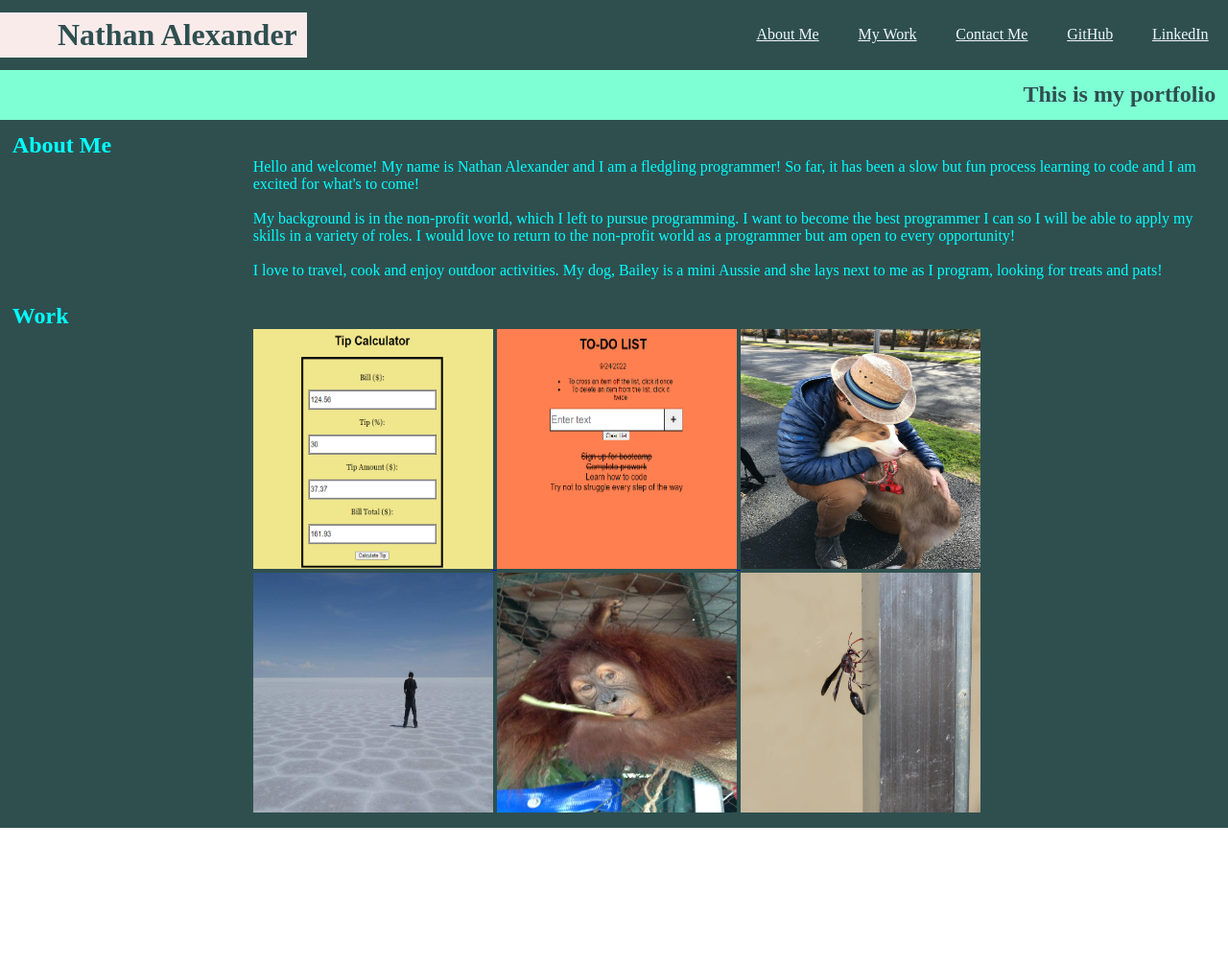
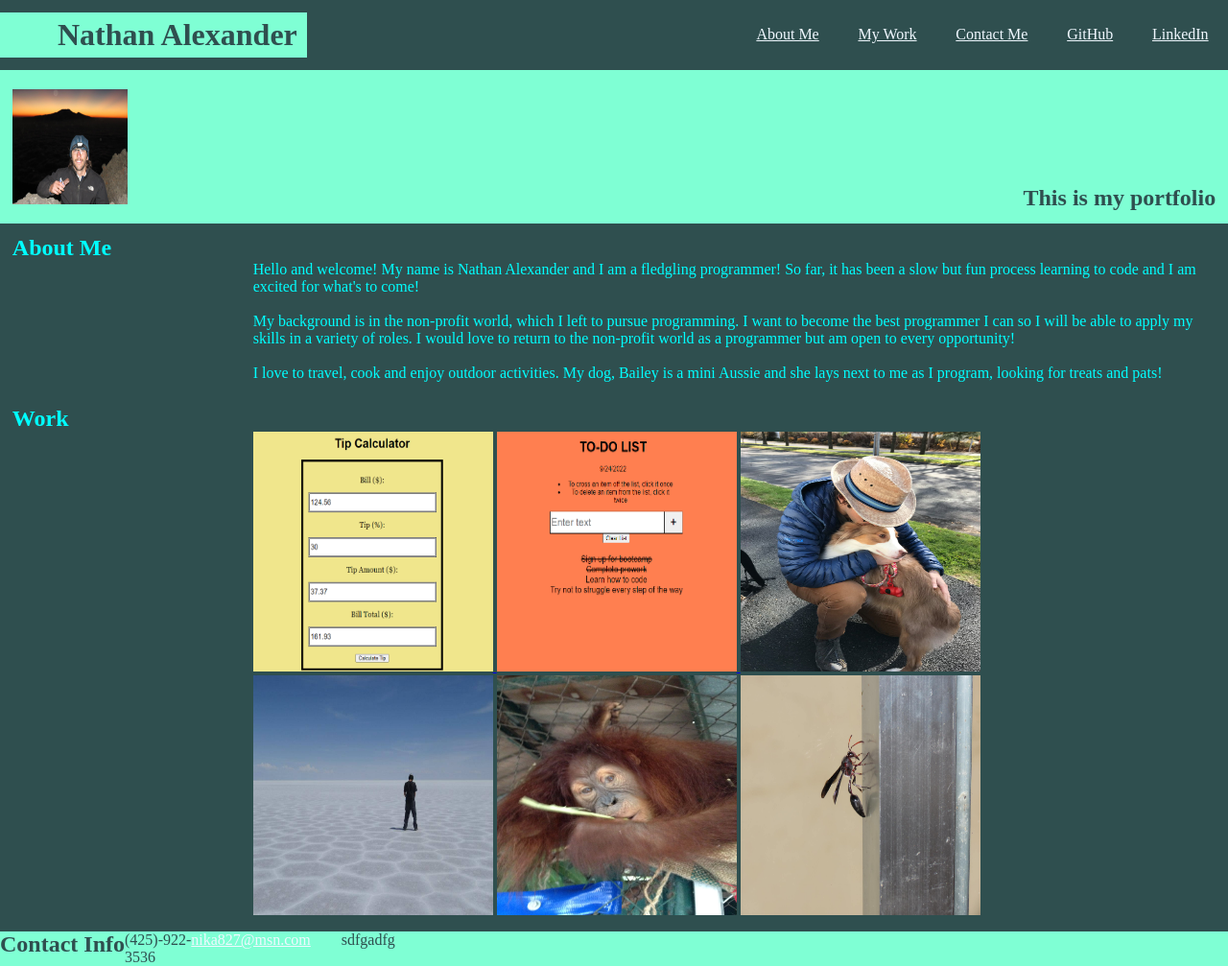
Before and after one commit to NathanAlexander1/Nathan-Portfolio-Project, a plain HTML site: page index.html in a window 1280 px wide. Shown: the whole page at 96% size. Before the commit the page ends 863 px from the top, so only its background shows below. Drawn offline with Linux system fonts and the light colour scheme.

Commit message:
added profile picture

```diff
--- a/assets/style.css
+++ b/assets/style.css
@@ -5,7 +5,7 @@
 }
 
 :root {
-    --test: rgb(250, 235, 235);
+    --test: aquamarine;
     --background: darkslategrey;
 }
 
@@ -52,13 +52,18 @@ li a {
 }
         /* subtitle section */
 .subtitle-section {
-    height: 20%;
-    background-color: aquamarine;
+    height: 20vh;
+    background-color: var(--test);
     display: flex;
-    justify-content: flex-end;
+    justify-content: space-between;
     align-items:flex-end;
-    padding: 1% 0 0;
+}
 
+.subtitle-section img{
+    height: 120px;
+    width: 120px;
+    margin-left: 1%;
+    align-self: center;
 }
 
 .subtitle-section h2 {
@@ -117,10 +122,11 @@ li a {
 /* FOOTER SECTION */
 #footer-section {
     display: flex;
-    color: black;
+    color: var(--background);
+    background-color: var(--test);
 
 }
-
+/*
 .contact-information {
 
-}
+} */
--- a/index.html
+++ b/index.html
@@ -21,6 +21,7 @@
 
     <main class="main-section">
         <section class="subtitle-section">
+            <img src="./assets/Images/nathan-at-meru.jpg" alt="At the summit of Mt. Meru in Tanzania">
             <h2>This is my portfolio</h2>
         </section>
 
@@ -56,10 +57,10 @@
 
         </section>
     </main>
+    <!-- <footer id="footer-section">
+
+    </footer> -->
     <footer id="footer-section">
-
-    </footer>
-    <!-- <footer id="footer-section">
         <h2 id="contact-me-id">Contact Info</h2>
         <div class="contact-information">
             <ul>
@@ -71,6 +72,6 @@
             </ul>
         </div>
         <p>sdfgadfg</p>
-    </footer> -->
+    </footer>
 </body>
 </html>
```
Also changed, not shown: assets/Images/nathan-at-meru.jpg (added).
